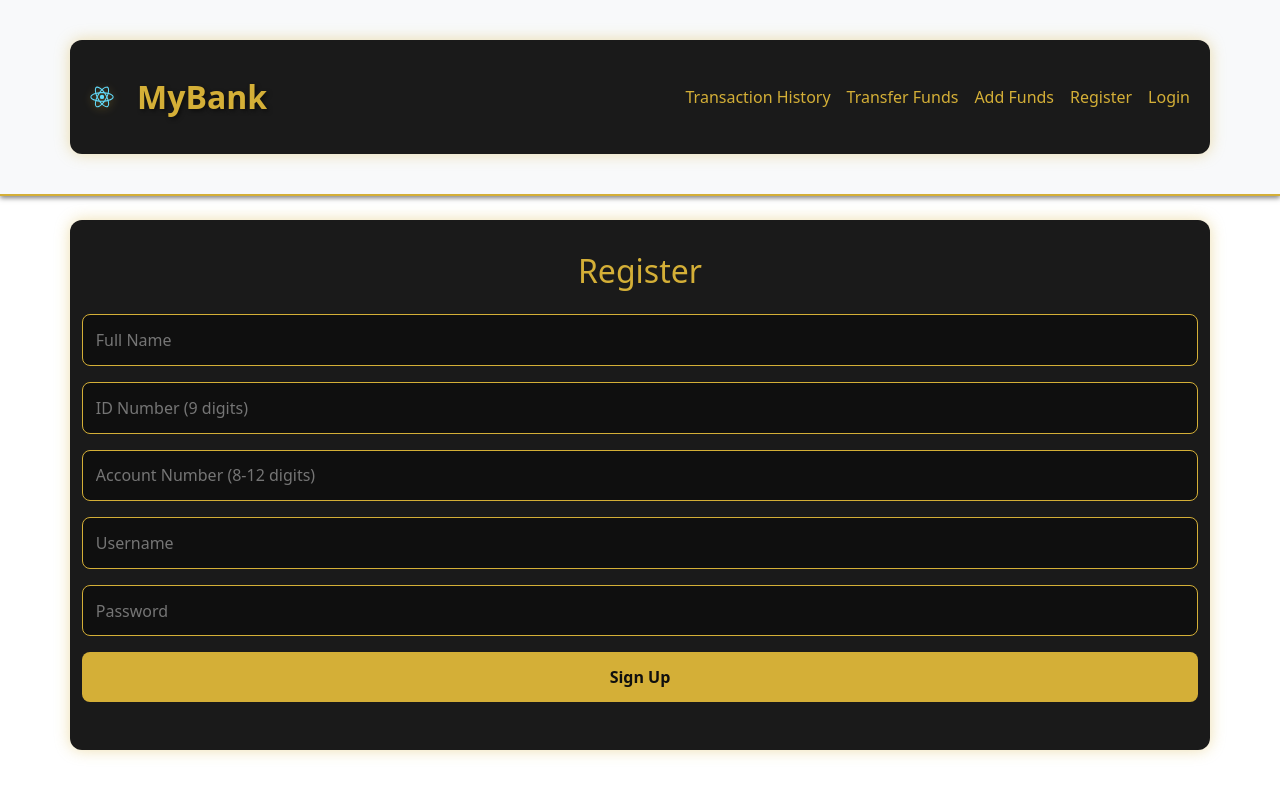
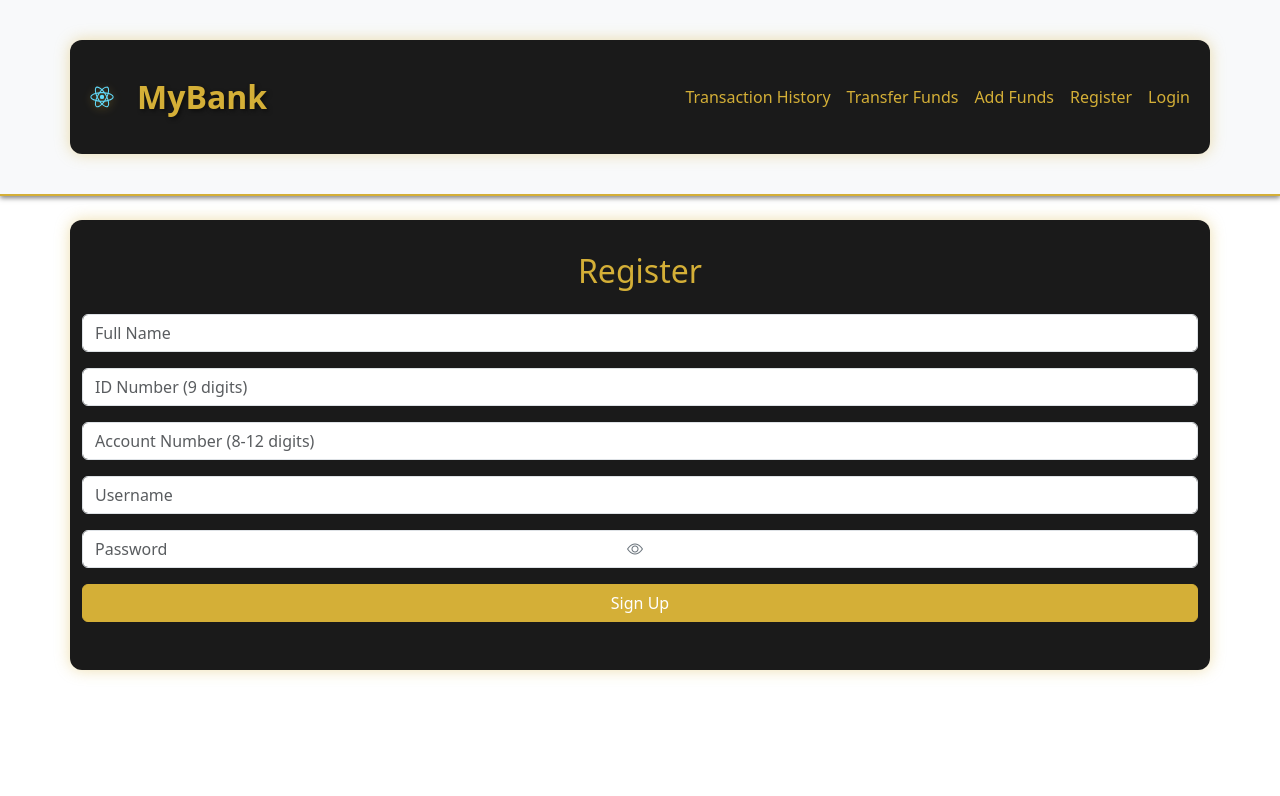
Before and after one commit to RubenJvR/APDS, a React (Create React App) app in the folder APDS-main/FRONTEND/frontend/: page /register in a window 1280 px wide. Shown: the top 796 px of the page. Built offline with nearby package versions, Linux system fonts and the light colour scheme.

Commit message:
small changes fr fr
show hide password login register

```diff
--- a/APDS-main/FRONTEND/frontend/public/index.html
+++ b/APDS-main/FRONTEND/frontend/public/index.html
@@ -15,6 +15,8 @@
       user's mobile device or desktop. See https://developers.google.com/web/fundamentals/web-app-manifest/
     -->
     <link rel="manifest" href="%PUBLIC_URL%/manifest.json" />
+
+    <link rel="stylesheet" href="https://cdn.jsdelivr.net/npm/bootstrap-icons@1.11.0/font/bootstrap-icons.css">
     <!--
       Notice the use of %PUBLIC_URL% in the tags above.
       It will be replaced with the URL of the `public` folder during the build.
--- a/APDS-main/FRONTEND/frontend/src/components/login.js
+++ b/APDS-main/FRONTEND/frontend/src/components/login.js
@@ -9,10 +9,15 @@ export default function Login() {
     password: ""
   });
   const [message, setMessage] = useState("");
+  const [showPassword, setShowPassword] = useState(false);
   const navigate = useNavigate();
 
   const handleChange = (e) => {
     setForm({...form, [e.target.name]: e.target.value });
+  }
+
+  const togglePasswordVisibility = () => {
+    setShowPassword(!showPassword);
   }
 
   const handleSubmit = async (e) => {
@@ -22,7 +27,7 @@ export default function Login() {
     try {
       const result = await login(form);
       setMessage(result.message);
-      if (result.message === "Authentication successful") {
+      if (result.message === "Login successful") {
         setTimeout(() => navigate("/"), 1000);
       }
     } catch (error) {
@@ -34,35 +39,78 @@ export default function Login() {
     <div className="container mt-4">
       <h2 className="text-center mb-4" style={{ color: "#d4af37" }}>Login</h2>
 
-      {message && <p style={{ color: "#d4af37" }}>{message}</p>}
+      {message && (
+        <div
+          className={`alert ${
+            message.includes("successful") ? "alert-success" : "alert-danger"
+          }`}
+          style={{
+            backgroundColor: message.includes("successful") ? "#d4edda" : "#f8d7da",
+            color: message.includes("successful") ? "#155724" : "#721c24",
+            padding: "10px",
+            borderRadius: "5px",
+            marginBottom: "20px",
+            border: "1px solid #c3e6cb"
+          }}
+        >
+          {message}
+        </div>
+      )}
 
       <form onSubmit={handleSubmit}>
+        <div className="mb-3">
           <input
+            className="form-control"
             name="name"
             placeholder="Username"
             value={form.name}
             onChange={handleChange}
             required
           />
+        </div>
 
+        <div className="mb-3">
           <input
+            className="form-control"
             name="accountNumber"
             placeholder="Account Number"
             value={form.accountNumber}
             onChange={handleChange}
             required
           />
+        </div>
 
+        <div className="mb-3 position-relative">
           <input
-          type="password"
+            type={showPassword ? "text" : "password"}
+            className="form-control"
             name="password"
             placeholder="Password"
             value={form.password}
             onChange={handleChange}
             required
           />
+          <button
+            type="button"
+            className="btn btn-outline-secondary position-absolute"
+            style={{
+              right: "5px",
+              top: "50%",
+              transform: "translateY(-50%)",
+              border: "none",
+              background: "transparent"
+            }}
+            onClick={togglePasswordVisibility}
+          >
+            {showPassword ? (
+              <i className="bi bi-eye-slash"></i> // Hide icon
+            ) : (
+              <i className="bi bi-eye"></i> // Show icon
+            )}
+          </button>
+        </div>
 
-        <button type="submit">
+        <button type="submit" className="btn btn-primary w-100" style={{ backgroundColor: "#d4af37", borderColor: "#d4af37" }}>
           Login
         </button>
       </form>
--- a/APDS-main/FRONTEND/frontend/src/components/register.js
+++ b/APDS-main/FRONTEND/frontend/src/components/register.js
@@ -11,10 +11,15 @@ export default function Register() {
     password: ""
   });
   const [message, setMessage] = useState("");
+  const [showPassword, setShowPassword] = useState(false);
   const navigate = useNavigate();
 
   const handleChange = (e) => {
     setForm({...form, [e.target.name]: e.target.value });
+  }
+
+  const togglePasswordVisibility = () => {
+    setShowPassword(!showPassword);
   }
 
   const handleSubmit = async (e) => {
@@ -24,7 +29,7 @@ export default function Register() {
     try {
       const result = await signup(form);
       setMessage(result.message);
-      if (result.message === "User created") {
+      if (result.message === "User created successfully") {
         setTimeout(() => navigate("/login"), 2000);
       }
     } catch (error) {
@@ -36,51 +41,100 @@ export default function Register() {
     <div className="container mt-4">
       <h2 className="text-center mb-4" style={{ color: "#d4af37" }}>Register</h2>
 
-      {message && <p style={{ color: "#d4af37" }}>{message}</p>}
+      {message && (
+        <div
+          className={`alert ${
+            message.includes("successfully") ? "alert-success" : "alert-danger"
+          }`}
+          style={{
+            backgroundColor: message.includes("successfully") ? "#d4edda" : "#f8d7da",
+            color: message.includes("successfully") ? "#155724" : "#721c24",
+            padding: "10px",
+            borderRadius: "5px",
+            marginBottom: "20px",
+            border: "1px solid #c3e6cb"
+          }}
+        >
+          {message}
+        </div>
+      )}
 
       <form onSubmit={handleSubmit}>
+        <div className="mb-3">
           <input
+            className="form-control"
             name="fullName"
             placeholder="Full Name"
             value={form.fullName}
             onChange={handleChange}
             required
           />
+        </div>
 
+        <div className="mb-3">
           <input
+            className="form-control"
             name="idNumber"
             placeholder="ID Number (9 digits)"
             value={form.idNumber}
             onChange={handleChange}
             required
           />
+        </div>
 
+        <div className="mb-3">
           <input
+            className="form-control"
             name="accountNumber"
             placeholder="Account Number (8-12 digits)"
             value={form.accountNumber}
             onChange={handleChange}
             required
           />
+        </div>
 
+        <div className="mb-3">
           <input
+            className="form-control"
             name="name"
             placeholder="Username"
             value={form.name}
             onChange={handleChange}
             required
           />
+        </div>
 
+        <div className="mb-3 position-relative">
           <input
-          type="password"
+            type={showPassword ? "text" : "password"}
+            className="form-control"
             name="password"
             placeholder="Password"
             value={form.password}
             onChange={handleChange}
             required
           />
+          <button
+            type="button"
+            className="btn btn-outline-secondary position-absolute"
+            style={{
+              right: "5px",
+              top: "50%",
+              transform: "translateY(-50%)",
+              border: "none",
+              background: "transparent"
+            }}
+            onClick={togglePasswordVisibility}
+          >
+            {showPassword ? (
+              <i className="bi bi-eye-slash"></i> // Hide icon
+            ) : (
+              <i className="bi bi-eye"></i> // Show icon
+            )}
+          </button>
+        </div>
 
-        <button type="submit">
+        <button type="submit" className="btn btn-primary w-100" style={{ backgroundColor: "#d4af37", borderColor: "#d4af37" }}>
           Sign Up
         </button>
       </form>
```
Lines whose indentation alone changed are shown as unchanged.
